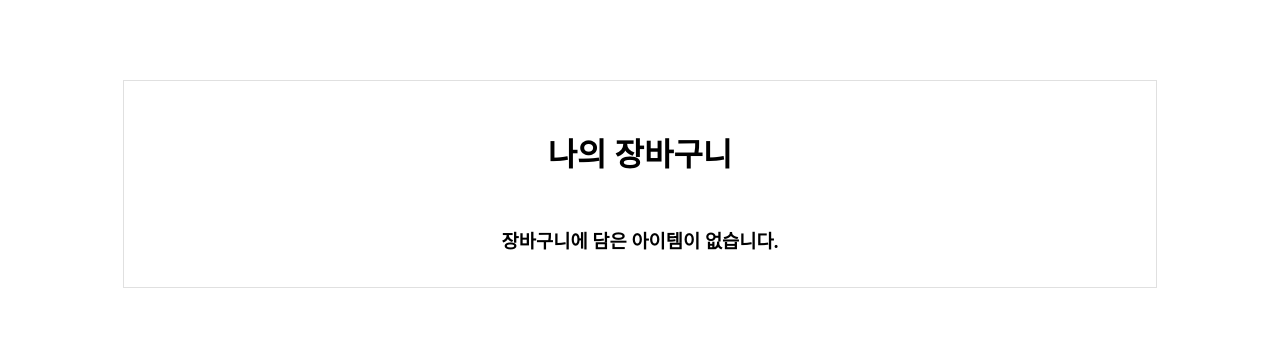
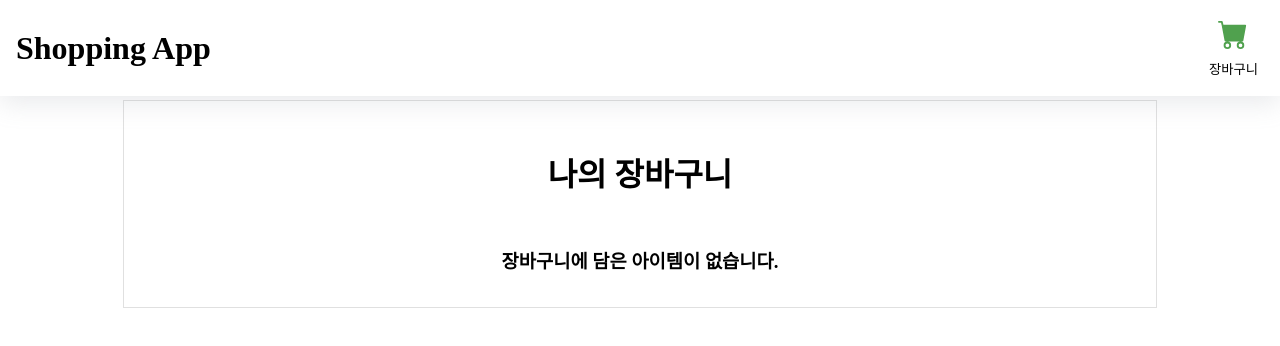
Before and after one commit to Hong-JunHyeok/shopping_app, a React (Create React App) app in the folder client/: page /shopping-basket in a window 1280 px wide. Shown: the top 346 px of the page. Built offline with nearby package versions, Linux system fonts and the light colour scheme; the HTML template or start-up script is replaced by a standard one.

Commit message:
레이아웃 구성

```diff
--- a/client/src/App.tsx
+++ b/client/src/App.tsx
@@ -6,15 +6,19 @@ import ProductDetailPage from "./pages/ProductDetailPage";
 import ProductPurchasePage from "./pages/ProductPurchasePage";
 import ShoppingBasketPage from './pages/ShoppingBasketPage';
 
+import Layout from "./components/shared/Layout";
+
 function App() {
   return (
     <ProductProvider>
+      <Layout>
         <Routes>
           <Route path="/" element={<MainPage />} />
           <Route path="/:productId" element={<ProductDetailPage />} />
           <Route path="/purchase" element={<ProductPurchasePage />} />
           <Route path="/shopping-basket" element={<ShoppingBasketPage />} />
         </Routes>
+      </Layout>
     </ProductProvider>
   );
 }
--- /dev/null
+++ b/client/src/components/shared/Layout/Layout.styles.ts
@@ -0,0 +1,5 @@
+import styled from "@emotion/styled";
+
+export const Content = styled.div`
+  margin-top: 100px;
+`;
--- /dev/null
+++ b/client/src/components/shared/Layout/Layout.tsx
@@ -0,0 +1,21 @@
+import NavigationBar from "../NavigationBar";
+
+import * as styles from './Layout.styles';
+
+interface Props {
+  children: React.ReactNode;
+}
+
+const Layout = ({ children }: Props) => {
+  return (
+    <>
+      <NavigationBar />
+
+      <styles.Content>
+        {children}
+      </styles.Content>
+    </>
+  )
+}
+
+export default Layout;
--- /dev/null
+++ b/client/src/components/shared/Layout/index.ts
@@ -0,0 +1,3 @@
+import Layout from "./Layout";
+
+export default Layout;
--- /dev/null
+++ b/client/src/components/shared/NavigationBar/NavigationBar.styles.ts
@@ -0,0 +1,42 @@
+import styled from "@emotion/styled";
+
+export const NavigationBarContainer = styled.header`
+  z-index: 999;
+  position: fixed;
+  top: 0;
+  left: 0;
+  right: 0;
+
+  display: flex;
+  align-items: center;
+  justify-content: space-between;
+  padding: 0.5rem 1rem;
+
+  background-color: white;
+  height: 80px;
+  box-shadow: rgba(149, 157, 165, 0.2) 0px 8px 24px;
+`;
+
+export const Title = styled.h1`
+  margin: 0;
+  padding: 0;
+  cursor: pointer;
+`;
+
+export const ShoppingBasketButton = styled.button`
+  display: flex;
+  flex-direction: column;
+  align-items: center;
+  justify-content: center;
+
+  background-color: inherit;
+  border: none;
+  cursor: pointer;
+  color: #50a14e;
+
+  &::after {
+    margin-top: 10px;
+    content: '장바구니';
+    color: black;
+  }
+`;
--- /dev/null
+++ b/client/src/components/shared/NavigationBar/NavigationBar.tsx
@@ -0,0 +1,27 @@
+import { BsFillCartFill } from 'react-icons/bs';
+import { useNavigate } from 'react-router-dom';
+
+import * as styles from './NavigationBar.styles';
+
+const NavigationBar = () => {
+  const navigate = useNavigate();
+
+  const handlePushMainpage = () => navigate('/');
+
+  const handlePushShoppingBasketPage = () => navigate('/shopping-basket');
+
+  return (
+    <styles.NavigationBarContainer>
+      <styles.Title onClick={handlePushMainpage}>Shopping App</styles.Title>
+
+      <styles.ShoppingBasketButton
+        onClick={handlePushShoppingBasketPage}
+        type="button"
+      >
+        <BsFillCartFill size={30} />
+      </styles.ShoppingBasketButton>
+    </styles.NavigationBarContainer>
+  )
+}
+
+export default NavigationBar;
--- /dev/null
+++ b/client/src/components/shared/NavigationBar/index.ts
@@ -0,0 +1,3 @@
+import NavigationBar from "./NavigationBar";
+
+export default NavigationBar;
```
Also changed, not shown: client/src/components/product/ProductDetail/ProductDetail.tsx (+25 -0 lines). Lines whose indentation alone changed are shown as unchanged.
